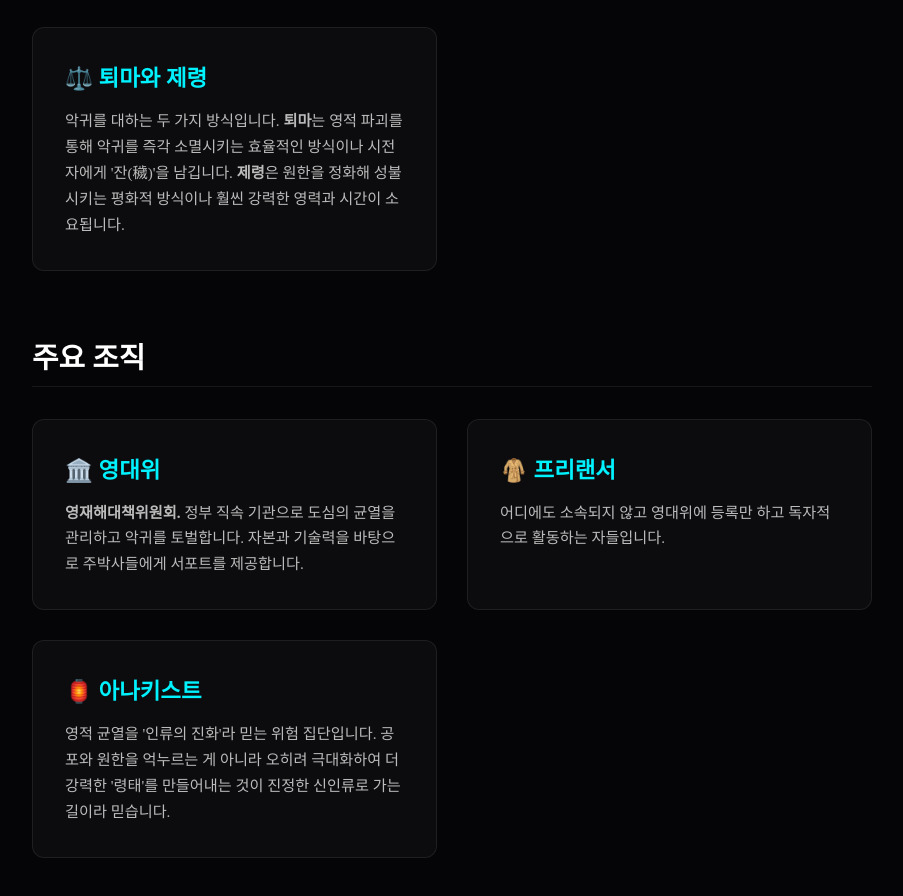
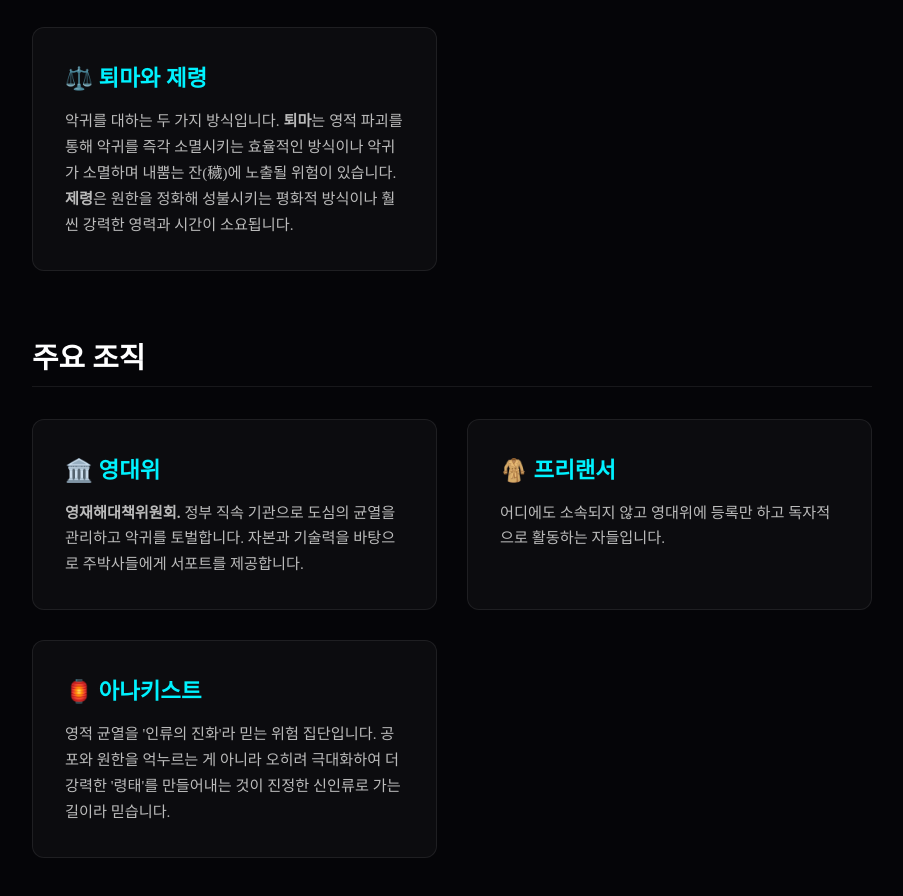
Before and after one commit to deokc/JUBAK, a plain HTML site: page index.html in a window 1280 px wide. Shown: the part 916-1812 px from the top of the page, without its empty margins (328-1231 px from the left). Drawn offline with Linux system fonts and the light colour scheme.

Commit message:
Add files via upload

```diff
--- a/index.html
+++ b/index.html
@@ -247,7 +247,7 @@
                 </div>
                 <div class="glass-card">
                     <h3>⚖️ 퇴마와 제령</h3>
-                    <p>악귀를 대하는 두 가지 방식입니다. <strong>퇴마</strong>는 영적 파괴를 통해 악귀를 즉각 소멸시키는 효율적인 방식이나 시전자에게 '잔(穢)'을 남깁니다. <strong>제령</strong>은 원한을 정화해 성불시키는 평화적 방식이나 훨씬 강력한 영력과 시간이 소요됩니다.</p>
+                    <p>악귀를 대하는 두 가지 방식입니다. <strong>퇴마</strong>는 영적 파괴를 통해 악귀를 즉각 소멸시키는 효율적인 방식이나 악귀가 소멸하며 내뿜는 잔(穢)에 노출될 위험이 있습니다. <strong>제령</strong>은 원한을 정화해 성불시키는 평화적 방식이나 훨씬 강력한 영력과 시간이 소요됩니다.</p>
                 </div>
             </div>
 
```
